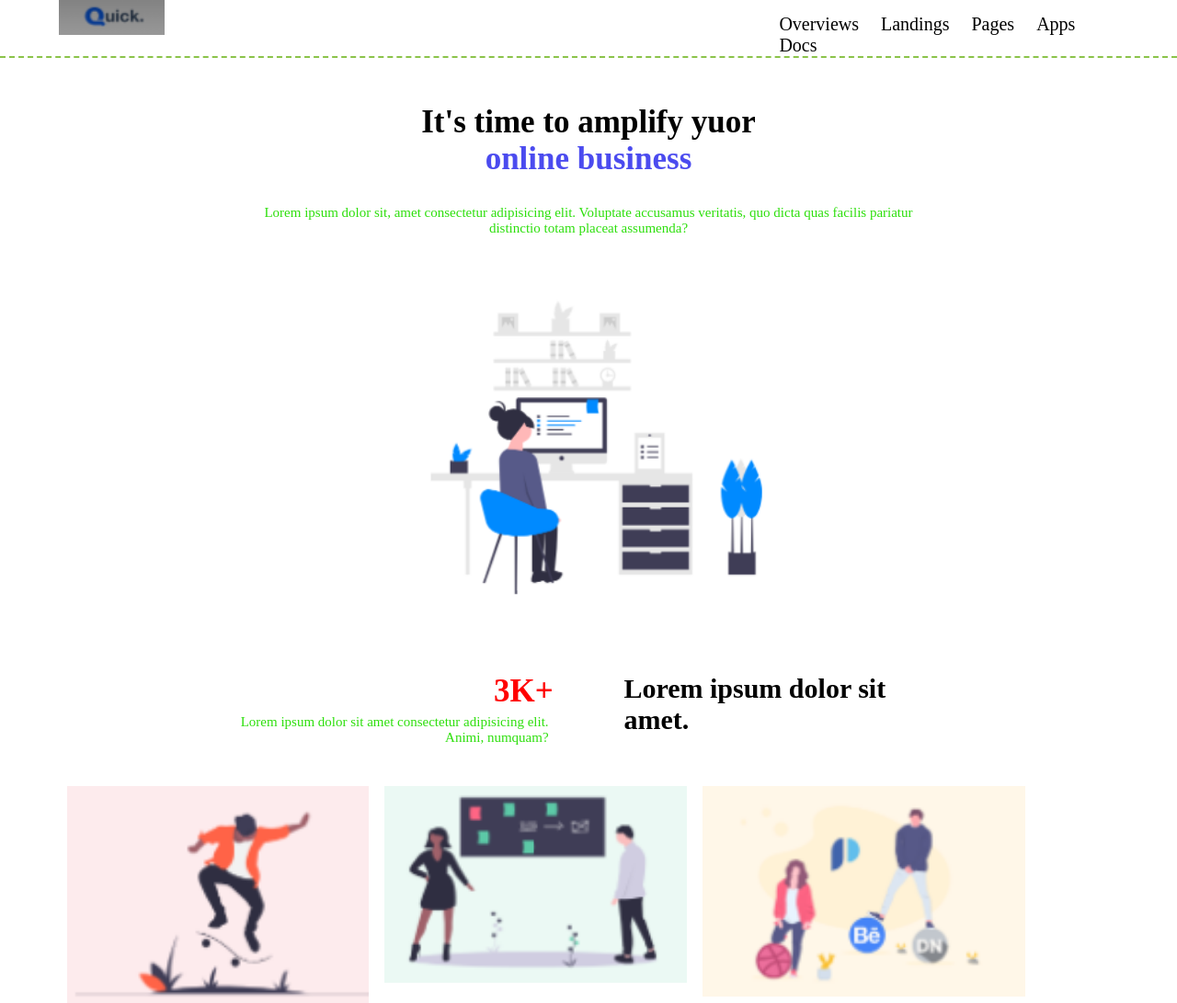
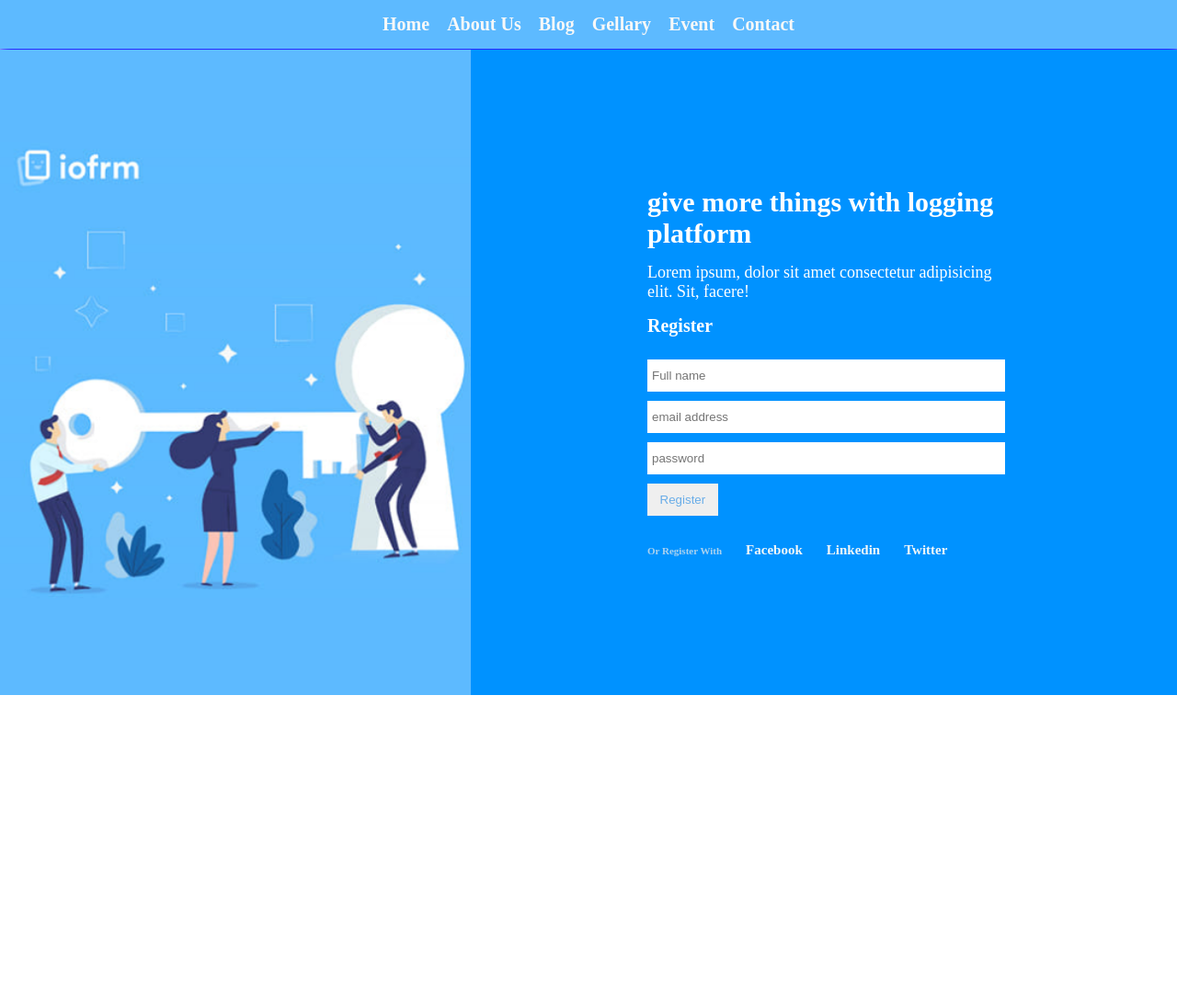
Before and after one commit to riyad894/riyad894, a plain HTML site: page index.html in a window 1280 px wide. Shown: the top 1091 px of the page at 92% size. After the commit the page ends 800 px from the top, so only its background shows below. Drawn offline with Linux system fonts and the light colour scheme.

Commit message:
Add files via upload

```diff
--- a/css/style.css
+++ b/css/style.css
@@ -1,165 +1,172 @@
-* {
+*{
     margin: 0;
     padding: 0;
 }
+header{
 
-header {
-    border-bottom: 2PX DASHED #8bc34a;
+background-color: #5DBAFF;
+
+
+
+box-shadow: 2px 4px 13px 3px blue;
+
+margin-bottom: 1px;
 }
+header nav{
 
-.header-content {
-    WIDTH: 90%;
-    MARGIN-LEFT: 5%;
-    /* PADDING-TOP: 15PX; */
-    /* PADDING-BOTTOM: 15PX; */
-    overflow: hidden;
+width: 35%;
+
+margin: auto;
+
+text list-style: n;
 }
-
-.logo {
-    WIDTH: 20%;
-    float: left;
-}
-
-.logo img {
-    WIDTH: 50%;
-}
-nav{width: 32%;float: right;padding-top: 15px;}
-nav ul{
+header nav ul{
 
 list-style: none;
 
-overflow: hidden;
+display: flex;
+
+justify-content: space-between;
+
+padding: 15px  0;
 }
-nav ul li{
+header nav ul li{
 
-float: left;
+}
+header nav ul li a{
 
-margin-right: 24px;
+color: #f8f8f8;
+
+text-decoration: none;
 
 font-size: 20px;
 
+font-weight: 600;
+
 text-transform: capitalize;
 }
+
 .content{
+
+display: flex;
+}
+.left{
+
+width: 40%;
+
+background-color: #5DBAFF;
+
+padding: 101px 0;
+}
+.left img{
+
+width: 100%;
+}
+.right{
 
 width: 60%;
 
-margin-left: 20%;
+background-color: #0092FF;
 
-/* color: blue; */
+display: flex;
+
+justify-content: center;
+
+align-items: center;
+
+padding: 100px 0;
+}
+.form{
+
+width: 50%;
+}
+.form h3{
+
+color: FFFFFF;
+
+color: #FFFFFF;
+
+font-size: 30px;
+}
+.form p{
+
+color: #FFFFFF;
+
+font-size: 18px;
+
+margin: 15px 0;
+}
+.form h4{
+
+color: #FFFFFF;
+
+text-transform: capitalize;
+
+font-size: 20px;
+
+margin-bottom: 20px;
+}
+.form form{
+
+
+
+padding-bottom: 24px;
+
+
+}
+.form form input{
+
+width: 100%;
+
+border: none;
+
+padding: 10px 0 10px 5px;
+
+margin: 5px 0;
+}
+.form ul{
+
+display: flex;
+
+justify-content: space-between;
+
+width: 85%;
+
+color: #F3F7F8;
+
+text-transform: capitalize;
+
+font-size: 15px;
+
+font-weight: 0;
+
+font-weight: 700;
+}
+.form ul li{
+
+list-style: none;
+
+
+padding: 8px -3px;
+}
+.form form input[type='submit']{
+
+width: 20%;
+
+padding-left: 0;
 
 text-align: center;
 
-overflow: hidden;
-}
-.content h1{
+text-transform: capitalize;
 
-text-align: center;
-
-
-color: #4b4bef;
-
-font-size: 35px;
+color: #69ADE8;
 
 }
-.content p{
+.form ul li:first-child{
 
-text-align: center;
+font-size: 11px;
 
-font-size: 15px;
+padding-top: 3px;
 
-color: #2ddf0c;
-
-margin: 30px;
+color: #abd2ef;
 }
-.content img{
-
-width: 80%;
-
-margin-top: 31px;
-}
-.content h1:first-child{
-    color: rgb(0, 0, 0);
-    margin-top: 50px;
-}
-.main-content{
-
-}
-.left-content{
-
-width: 45%;
-
-float: left;
-
-/* text-align: right; */
-}
-.left-content h1{
-
-text-align: right;
-
-color: !importent;
-
-color: red !important;
-}
-.left-content p{
-
-text-align: right;
-
-margin: 5px;
-}
-.right_content{
-
-width: 45%;
-
-float: right;
-}
-.right_content h1{
-
-color: black;
-
-font-size: 30px;
-
-text-align: left;
-}
-.original{
-
-width: 90%;
-
-margin-left: 5%;
-
-text-align: center;
-
-margin-top: 39px;
-}
-.original-content{
-
-width: 30%;
-
-float: left;
-
-/* height: 31px; */
-}
-.original-content img{
-
-width: 95%;
-}
-.original-content_one{
-
-float: left;
-
-width: 30%;
-}
-.original-content_one img{
-
-width: 95%;
-}
-.original-content_two{
-
-WIDTH: 32%;
-
-float: left;
-}
-.original-content_two img{
-
-width: 95%;
-}
--- a/index.html
+++ b/index.html
@@ -4,57 +4,52 @@
     <meta charset="UTF-8">
     <meta http-equiv="X-UA-Compatible" content="IE=edge">
     <meta name="viewport" content="width=device-width, initial-scale=1.0">
-    <title>quick</title>
+    <title>form</title>
     <link rel="stylesheet" href="css/style.css">
 </head>
 <body>
-    <!--This is header part start-->
+    <!-- header content start here -->
     <header>
-        <div class="header-content">
-            <div class="logo">
-                <img src="images/logo.PNG" alt="">
-            </div>
-            <nav>
+        <nav>
+            <ul>
+                <li><a href="">home</a></li>
+                <li><a href="">about us</a></li>
+                <li><a href="">blog</a></li>
+                <li><a href="">gellary</a></li>
+                <li><a href="">event</a></li>
+                <li><a href="">contact</a></li>
+            </ul>
+        </nav>
+    </header>
+
+    <!-- header content end here -->
+
+    <!-- section content start here -->
+    <section class="content">
+        <div class="left">
+            <img src="images/one.PNG" alt="">
+        </div>
+        <div class="right">
+            <div class="form">
+                <h3>give more things with logging platform</h3>
+                <p>Lorem ipsum, dolor sit amet consectetur adipisicing elit. Sit, facere!</p>
+                <h4>Register</h4>
+                <form action="">
+                    <input type="text" placeholder="Full name">
+                    <input type="email" placeholder="email address">
+                    <input type="password" placeholder="password">
+                    <input type="submit" value="register">
+                </form>
                 <ul>
-                    <li>overviews</li>
-                    <li>landings</li>
-                    <li>pages</li>
-                    <li>apps</li>
-                    <li>docs</li>
+                    <li> or register with</li>
+                    <li>facebook</li>
+                    <li>linkedin</li>
+                    <li>twitter</li>
                 </ul>
-            </nav>
-        </div>
-    </header>
-    <!--This is header part end-->
-
-    <!--content part start here-->
-    <section class="content">
-        <h1>It's time to amplify yuor</h1>
-        <h1>online business</h1>
-        <p>Lorem ipsum dolor sit, amet consectetur adipisicing elit. Voluptate accusamus veritatis, quo dicta quas facilis pariatur distinctio totam placeat assumenda?</p>
-        <img src="images/main-image.PNG" alt="">
-
-        <div class="main-content">
-            <div class="left-content">
-                <h1>3K+</h1>
-                <p>Lorem ipsum dolor sit amet consectetur adipisicing elit. Animi, numquam?</p>
-            </div>
-            <div class="right_content">
-                <h1>Lorem ipsum dolor sit amet.</h1>
             </div>
         </div>
     </section>
-    <!--content part end here-->
-    <div class="original">
-    <div class="original-content">
-        <img src="images/creativity_one.PNG" alt="">
-    </div>
-        <div class="original-content_one">
-            <img src="images/creativity_two.PNG" alt="">
-        </div>
-            <div class="original-content_two">
-                <img src="images/creativity_three.PNG" alt="">
-            </div>
-         </div>
+
+    <!-- section content start here -->
 </body>
 </html>
```
Also changed, not shown: images/one.PNG (added).
